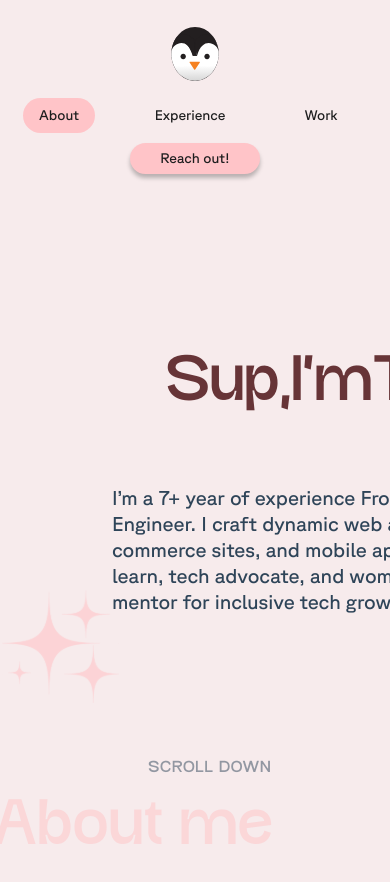
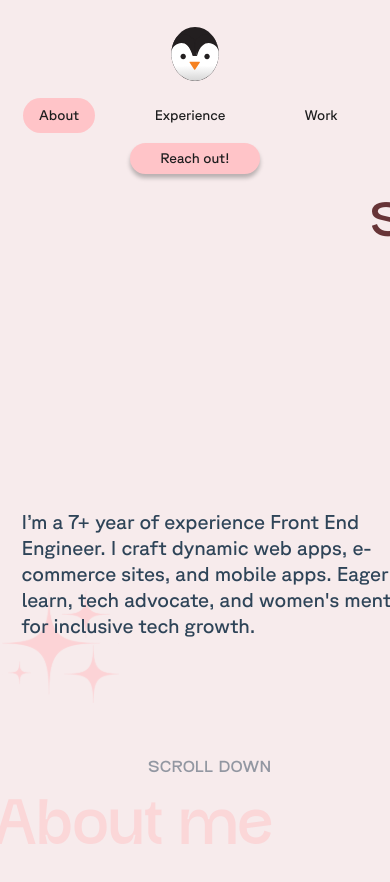
Before and after one commit to tatellog/next-vercel, a Next.js app: page /about in a window 390 px wide. Shown: the top 882 px of the page. Built offline with nearby package versions, Linux system fonts and the light colour scheme; a web font is replaced by a local one.

Commit message:
Text description responsive design

```diff
--- a/src/components/atoms/Circle/Ilustration/styles.ts
+++ b/src/components/atoms/Circle/Ilustration/styles.ts
@@ -30,14 +30,14 @@ export const IllustrationContainer = styled.div`
 
   & #body {
     z-index: 1;
-    top: -4rem;
+    top: -3rem;
     width: 21.71894rem;
     height: 21.08725rem;
     @media screen and (max-width: ${breakpoints.iPhone14ProMax
         .width}) and (max-height: ${breakpoints.iPhone14ProMax.height}) {
       width: 10.05231rem;
       height: 10.5rem;
-      top: 1rem;
+      top: 8.5rem;
       position: absolute;
       transform: translate(-50%, -50%);
     }
--- a/src/components/atoms/Circle/styles.ts
+++ b/src/components/atoms/Circle/styles.ts
@@ -36,7 +36,15 @@ export const CircleContainer = styled.div`
     height: 7.1875rem;
     border-radius: 7.1875rem;
     background: #f8f5f5;
-    left: 26.5rem;
+    left: 29rem;
+
+    @media screen and (max-width: ${breakpoints.iPhone14ProMax
+        .width}) and (max-height: ${breakpoints.iPhone14ProMax.height}) {
+      width: 5.1875rem;
+      height: 5.1875rem;
+      border-radius: 5.1875rem;
+      top: 10.4rem;
+    }
   }
   @media screen and (max-width: ${breakpoints.iPhone14ProMax
       .width}) and (max-height: ${breakpoints.iPhone14ProMax.height}) {
--- a/src/components/molecules/AboutHeading/index.tsx
+++ b/src/components/molecules/AboutHeading/index.tsx
@@ -40,7 +40,7 @@ const AboutHeading: React.FC<AboutHeadingProps> = ({ scrollDirection }) => {
         <TextDescription>
           I’m a 7+ year of experience Front End Engineer. I craft dynamic web
           apps, e-commerce sites, and mobile apps. Eager to learn, tech
-          advocate, and women\u2019s mentor for inclusive tech growth.
+          advocate, and women&apos;s mentor for inclusive tech growth.
         </TextDescription>
       </TextContainer>
       <TitleHint id="scroll-message" className="animate-down">
--- a/src/components/molecules/AboutHeading/styles.ts
+++ b/src/components/molecules/AboutHeading/styles.ts
@@ -67,7 +67,9 @@ export const Title = styled.div`
 
   @media screen and (max-width: ${breakpoints.iPhone14ProMax
     .width}) and (max-height: ${breakpoints.iPhone14ProMax.height}) {
-    font-size: 4rem;
+    font-size: 3rem;
+    left: 12.8rem;
+    top: -10rem;
   }
 `
 
@@ -89,6 +91,14 @@ export const TextContainer = styled.span`
   top: 23rem;
   transform: translate(-13%, 100%);
   white-space: break-spaces;
+  @media screen and (max-width: ${breakpoints.iPhone14ProMax
+      .width}) and (max-height: ${breakpoints.iPhone14ProMax.height}) {
+    font-size: 1rem;
+    left: 2.5rem;
+    top: 24.5rem;
+    width: 8.875rem;
+    height: 7.3rem;
+  }
 `
 export const TextDescription = styled.p`
   color: #2e4458;
```
